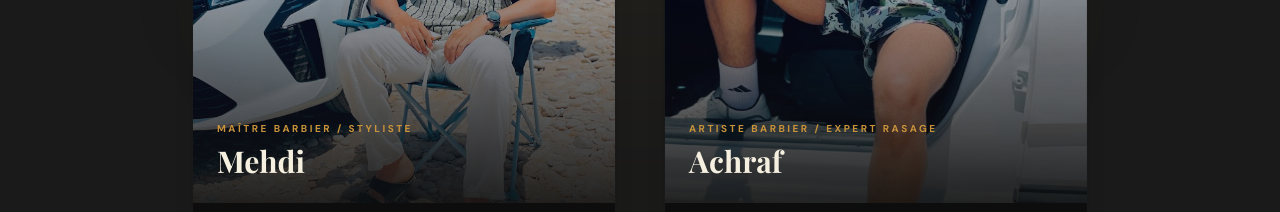
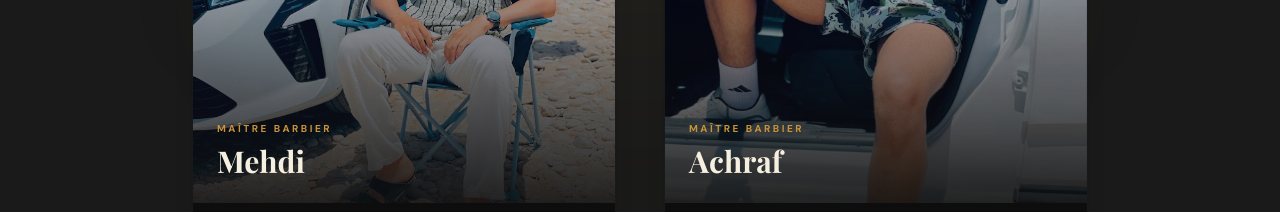
Before and after one commit to AchrafJlaghmi/barber-chehban, a Next.js app: page /en in a window 1280 px wide. Shown: the part 3940-4152 px from the top of the page. Built offline with nearby package versions, Linux system fonts and the light colour scheme.

Commit message:
Update reservation time selection and unify barber roles

```diff
--- a/components/Booking.tsx
+++ b/components/Booking.tsx
@@ -156,8 +156,8 @@ export default function Booking({ dict }: { dict?: any }) {
                       className="w-full bg-transparent text-cream pt-4 pb-1 outline-none font-body appearance-none cursor-pointer"
                     >
                       <option className="bg-dark text-cream" value="Peu importe">Peu importe (Premier dispo)</option>
-                      <option className="bg-dark text-cream" value="Mehdi">Mehdi - Maître Barbier</option>
-                      <option className="bg-dark text-cream" value="Achraf">Achraf - Expert Rasage</option>
+                      <option className="bg-dark text-cream" value="Mehdi">Mehdi</option>
+                      <option className="bg-dark text-cream" value="Achraf">Achraf</option>
                     </select>
                   </div>
                 </div>
@@ -175,7 +175,7 @@ export default function Booking({ dict }: { dict?: any }) {
                       Date & Heure Souhaitée
                     </label>
                     <input
-                      type="text"
+                      type="datetime-local"
                       name="slot"
                       required
                       onFocus={() => setFocusedField('slot')}
--- a/components/Team.tsx
+++ b/components/Team.tsx
@@ -15,13 +15,13 @@ export default function Team({ dict }: { dict?: any }) {
     {
       id: "mehdi",
       name: "Mehdi",
-      role: "Maître Barbier / Styliste",
+      role: "Maître Barbier",
       image: "/IMG-20260425-WA0002.jpg",
     },
     {
       id: "achraf",
       name: "Achraf",
-      role: "Artiste Barbier / Expert Rasage",
+      role: "Maître Barbier",
       image: "/505956958_18054089456601412_797208376682842370_n.jpg",
     },
   ];
```
